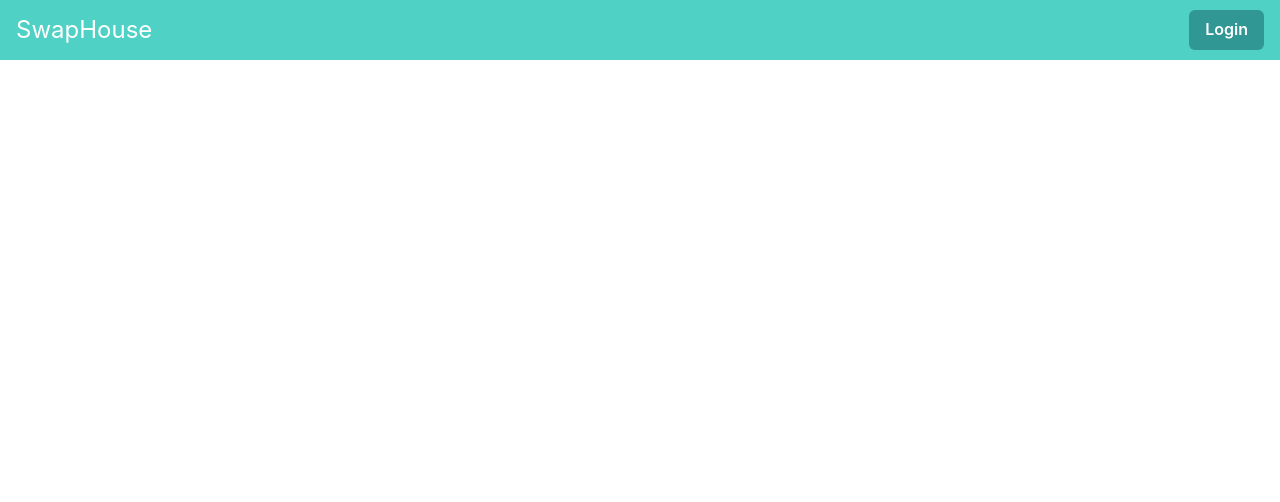
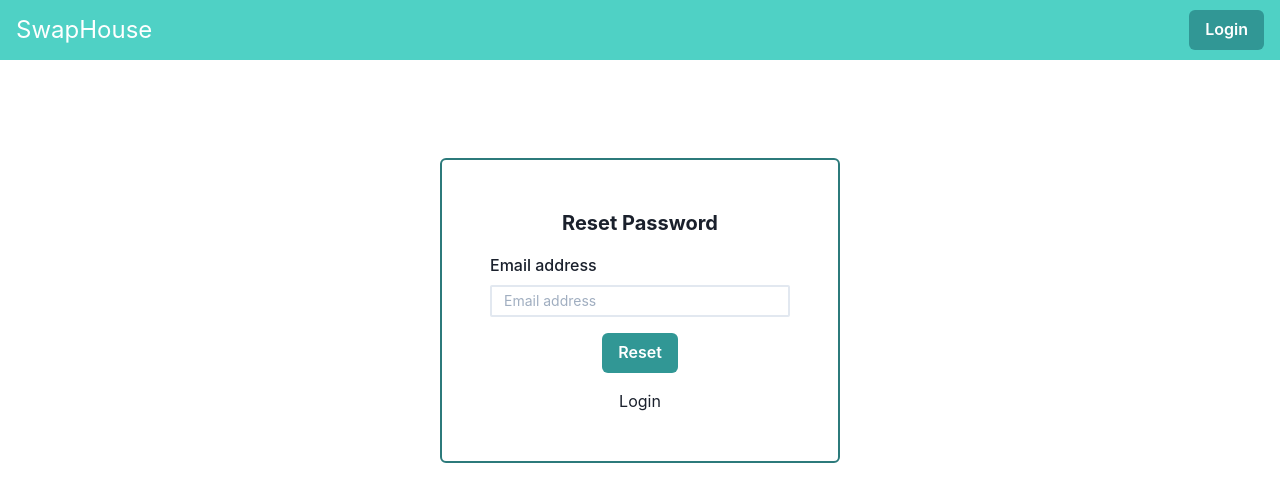
Before and after one commit to effzedwhy/house-swap-vacation, a React (Create React App) app: page /forgotten-password in a window 1280 px wide. Shown: the top 502 px of the page. Built offline with nearby package versions, Linux system fonts and the light colour scheme; no server answers.

Commit message:
added private route
added private route for my account and submit listing. created forgotten password page

```diff
--- a/src/App.js
+++ b/src/App.js
@@ -8,6 +8,8 @@ import Layout from './Components/UI/Layout'
 import ListingsList from './Components/Listings/ListingsList'
 import MyAccount from './Components/Profile/MyAccount'
 import { AuthProvider } from './Store/authContext'
+import PrivateRoute from './Components/Profile/PrivateRoute'
+import ForgottenPassword from './Components/Profile/ForgottenPassword'
 
 function App () {
   return (
@@ -20,12 +22,13 @@ function App () {
 
             <Route path='/listings' component={ListingsList} />
 
-            <Route path='/submit-listing' component={SubmitListing} />
+            <PrivateRoute path='/submit-listing' component={SubmitListing} />
 
-            <Route path='/my-account' component={MyAccount} />
+            <PrivateRoute path='/my-account' component={MyAccount} />
             <Route exact path='/' component={Home} />
 
             <Route path='/home' component={Home} exact />
+            <Route path='/forgotten-password' component={ForgottenPassword} />
           </Layout>
         </Switch>
       </div>
--- a/src/Components/Profile/Authentication.js
+++ b/src/Components/Profile/Authentication.js
@@ -6,11 +6,12 @@ import {
   FormControl,
   FormLabel,
   Center,
-  Text
+  Text,
+  Box
 } from '@chakra-ui/react'
 import { useForm } from 'react-hook-form'
 import { useAuth } from '../../Store/authContext'
-import { useHistory } from 'react-router-dom'
+import { Link, useHistory } from 'react-router-dom'
 
 const Authentication = () => {
   const [isLogin, setIsLogin] = useState(true)
@@ -62,7 +63,15 @@ const Authentication = () => {
         p={12}
         w='400px'
       >
-        <Text as='h1'>{isLogin ? 'Login' : 'Sign Up'}</Text>
+        <Text
+          as='h1'
+          fontSize='20px'
+          fontWeight='700'
+          textAlign='center'
+          mb='10px'
+        >
+          {isLogin ? 'Login' : 'Sign Up'}
+        </Text>
         <form onSubmit={handleSubmit(submitHandler)}>
           <FormControl id='email'>
             <FormLabel>Email address</FormLabel>
@@ -77,7 +86,7 @@ const Authentication = () => {
                 required: true
               })}
               size='sm'
-              w='250px'
+              w='300px'
             />
             {errors.email && <p>This field is required</p>}
           </FormControl>
@@ -96,13 +105,13 @@ const Authentication = () => {
                 min: 6
               })}
               size='sm'
-              w='250px'
+              w='300px'
             />
             {errors.password && (
               <p>Password should be at least 6 characters.</p>
             )}
           </FormControl>
-          <Flex mt='10px' justifyContent='center'>
+          <Flex mt='10px' justifyContent='flex-start'>
             {isLoading ? (
               <Button m={3} colorScheme='teal' type='submit'>
                 Loading...
@@ -122,6 +131,13 @@ const Authentication = () => {
               {isLogin ? 'Create new account' : 'Login'}
             </Button>
           </Flex>
+          {isLogin && (
+            <Box d='flex' justifyContent='center' w='100%'>
+              <Text as='h5'>
+                <Link to='/forgotten-password'>Forgotten Password?</Link>
+              </Text>
+            </Box>
+          )}
         </form>
       </Flex>
     </Center>
--- /dev/null
+++ b/src/Components/Profile/ForgottenPassword.js
@@ -0,0 +1,106 @@
+import React, { Fragment, useState } from 'react'
+import {
+  Flex,
+  Input,
+  Button,
+  FormControl,
+  FormLabel,
+  Center,
+  Text,
+  Box
+} from '@chakra-ui/react'
+import { useForm } from 'react-hook-form'
+import { useAuth } from '../../Store/authContext'
+import { Link, useHistory } from 'react-router-dom'
+
+const ForgottenPassword = () => {
+  const [isLogin, setIsLogin] = useState(true)
+  const [isLoading, setIsLoading] = useState(false)
+  const { signup, login } = useAuth()
+  const history = useHistory()
+  const ctx = useAuth()
+
+  const {
+    register,
+    handleSubmit,
+    formState: { errors }
+  } = useForm()
+
+  const submitHandler = async data => {
+    if (!isLogin) {
+      try {
+        setIsLoading(true)
+        await signup(data.email, data.password)
+        history.push('/')
+      } catch {
+        new Error('Something went wrong')
+      }
+      setIsLoading(false)
+    } else {
+      try {
+        setIsLoading(true)
+        await login(data.email, data.password)
+        history.push('/my-account')
+      } catch {
+        new Error('Something went wrong')
+      }
+      setIsLoading(false)
+    }
+  }
+
+  return (
+    <Fragment>
+      <Center h='500px'>
+        <Flex
+          direction='column'
+          margin={3}
+          border='2px'
+          borderColor='teal.600'
+          borderRadius='md'
+          p={12}
+          w='400px'
+        >
+          <Text
+            as='h1'
+            fontSize='20px'
+            fontWeight='700'
+            textAlign='center'
+            mb='15px'
+          >
+            Reset Password
+          </Text>
+          <form onSubmit={handleSubmit(submitHandler)}>
+            <FormControl id='email'>
+              <FormLabel>Email address</FormLabel>
+              <Input
+                type='email'
+                isRequired
+                focusBorderColor='teal.600'
+                border='2px'
+                errorBorderColor='red.600'
+                placeholder='Email address'
+                {...register('email', {
+                  required: true
+                })}
+                size='sm'
+                w='300px'
+              />
+              {errors.email && <p>This field is required</p>}
+            </FormControl>
+            <Flex justifyContent='center'>
+              <Button m={4} colorScheme='teal' type='submit'>
+                Reset
+              </Button>
+            </Flex>
+          </form>
+          <Box d='flex' justifyContent='center' w='100%'>
+            <Link as='h5'>
+              <Link to='/authentication'>Login</Link>
+            </Link>
+          </Box>{' '}
+        </Flex>
+      </Center>
+    </Fragment>
+  )
+}
+export default ForgottenPassword
--- /dev/null
+++ b/src/Components/Profile/PrivateRoute.js
@@ -0,0 +1,20 @@
+import React from 'react'
+import { Route, Redirect } from 'react-router-dom'
+import { useAuth } from '../../Store/authContext'
+
+export default function PrivateRoute ({ component: Component, ...rest }) {
+  const { currentUser } = useAuth()
+
+  return (
+    <Route
+      {...rest}
+      render={props => {
+        return currentUser ? (
+          <Component {...props} />
+        ) : (
+          <Redirect to='/authentication' />
+        )
+      }}
+    ></Route>
+  )
+}
```
